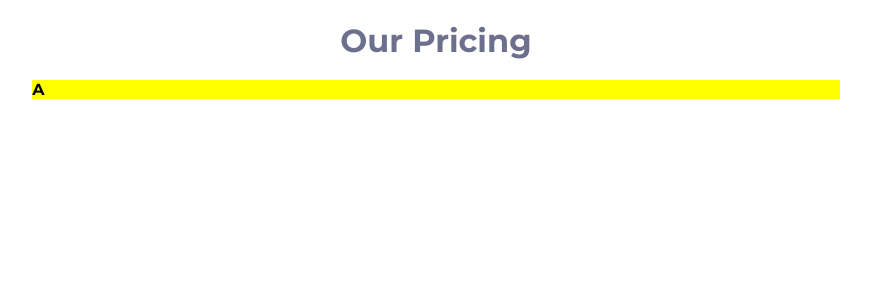
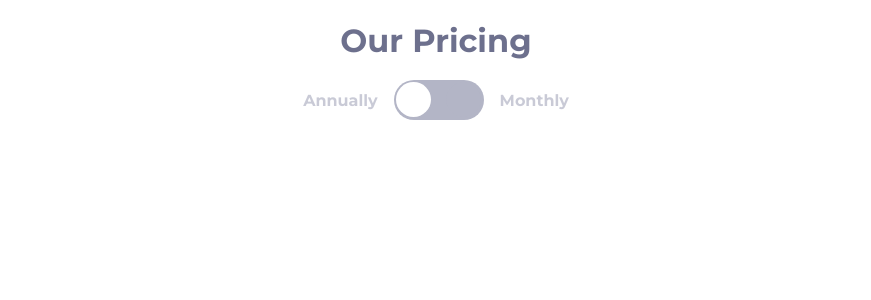
Before and after one commit to Otavin23/Pricing-component-with-toggle, a React (Vite) app: page / in a window 1280 px wide. Shown: the top 300 px of the page, without its empty margins (204-1075 px from the left). Built offline with nearby package versions, Linux system fonts and the light colour scheme.

Commit message:
themeButton

```diff
--- a/src/pages/Home/index.tsx
+++ b/src/pages/Home/index.tsx
@@ -8,7 +8,15 @@ const Home = () => {
         <S.mainHeader>
           <h1>Our Pricing</h1>
         </S.mainHeader>
-        <S.navMain>A</S.navMain>
+
+        <S.navMain>
+          <S.labelTheme>
+            <p>Annually</p>
+            <input type="checkbox" />
+            <span className="check"></span>
+            <p>Monthly</p>
+          </S.labelTheme>
+        </S.navMain>
       </S.mainContainer>
     </S.mainB>
   );
--- a/src/pages/Home/style.ts
+++ b/src/pages/Home/style.ts
@@ -22,5 +22,64 @@ export const mainHeader = styled.header`
 
 `
 export const navMain = styled.nav`
-    background: yellow;
+
 `
+export const labelTheme = styled.label`
+    display: flex;
+    align-items: center;
+    justify-content: center;
+    p{
+        color:hsl(234, 14%, 74%);
+        opacity: 0.7;
+        margin: 0 1rem 0 1rem;
+    }
+    input{
+        -webkit-appearance: none;
+        visibility: hidden;
+        display: none;
+        :checked ~ .check{
+            background: #fff;
+        }
+        :checked ~ .check::before{
+            transform: translate(-50px);
+        }
+        :checked ~ .check::after{
+            transform: translate(50px);
+        }
+    }
+    .check{
+      position:relative;
+      display: block;
+      width: 90px;
+      height: 40px;
+      background: hsl(234, 14%, 74%);
+      cursor: pointer;
+      border-radius: 20px;
+      overflow: hidden;
+      transition: ease-in 0.1s;
+
+      ::before{
+        content: "";
+        position: absolute;
+        top: 2px;
+        left: 2px;
+        background: #fff;
+        width: 35px;
+        height: 35px;
+        border-radius: 50%;
+        transition: 0.1s;
+      }
+      ::after{
+        content: "";
+        position: absolute;
+        top: 2px;
+        left: 2px;
+        background: hsl(234, 14%, 74%);
+        width: 35px;
+        height: 35px;
+        border-radius: 50%;
+        transition: 0.1s;
+        transform: translateX(50px);
+      }
+    }
+`
```
